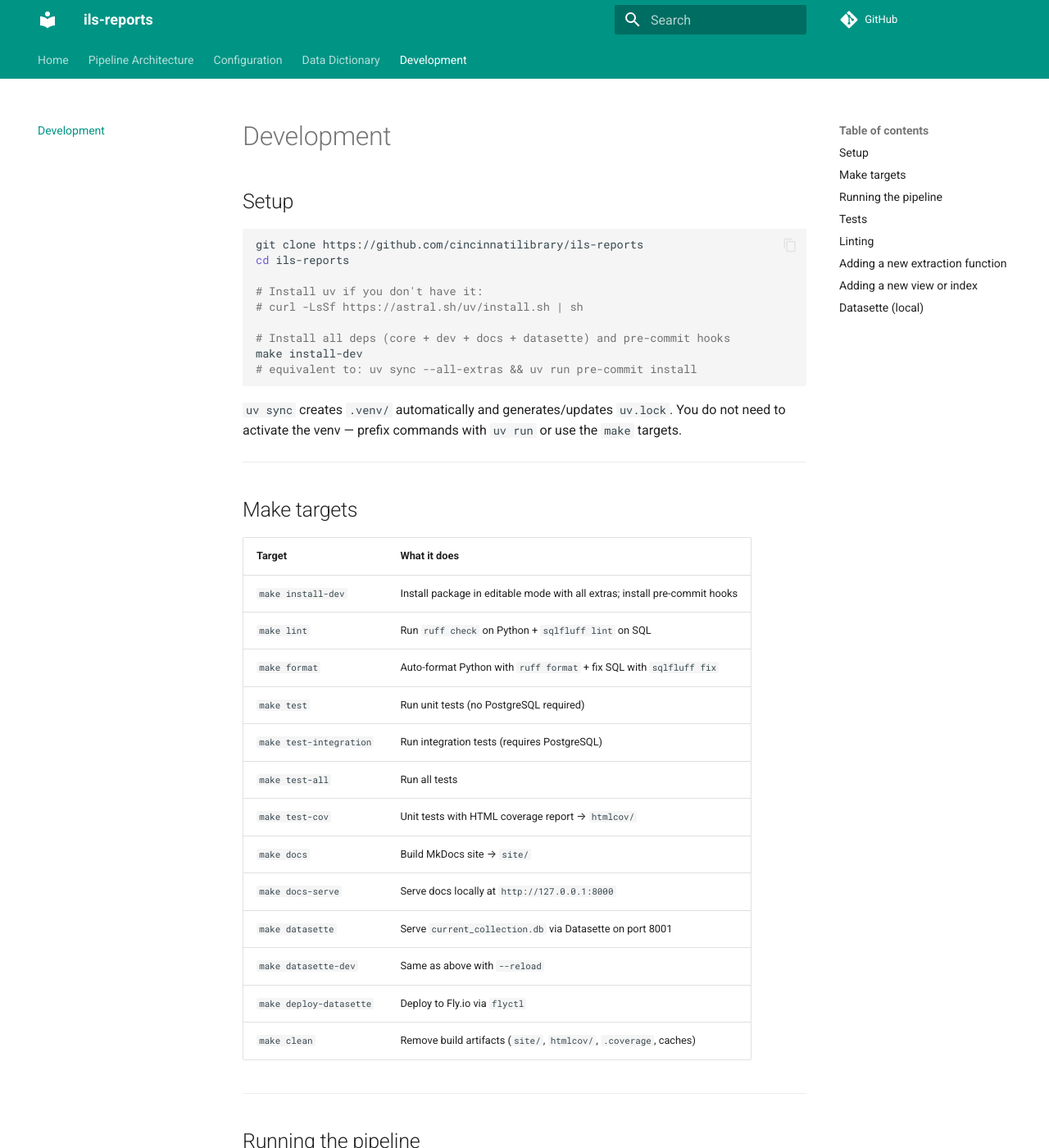
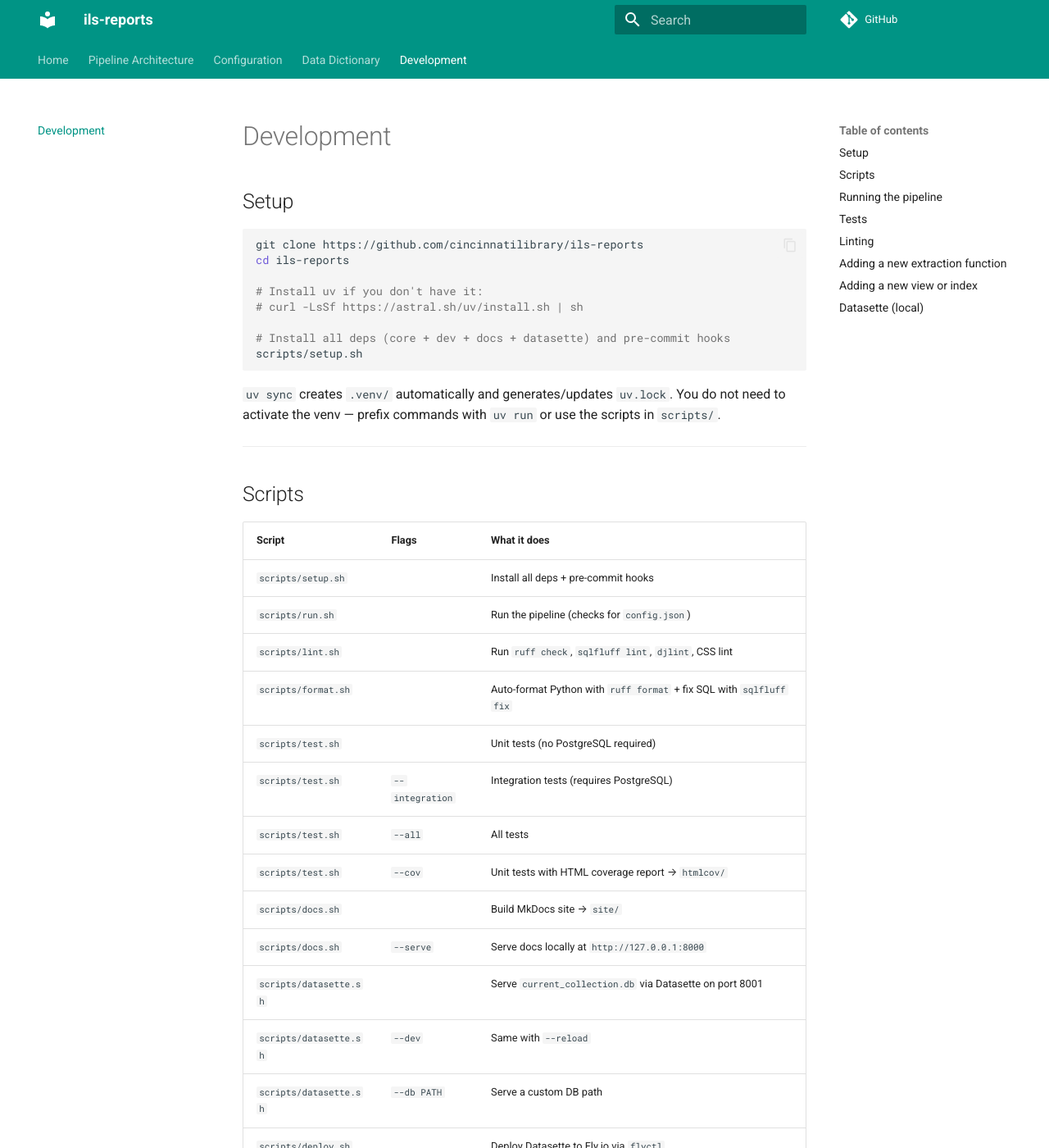
Before and after one commit to cincinnatilibrary/ils-reports, an MkDocs documentation site: the page built from docs/development.md, in a window 1280 px wide and 1400 px high. Shown: the whole window at 82% size. Built offline with MkDocs 1.6.1 and Material for MkDocs 9.7.7, drawn with Linux system fonts in a browser that asks for light colours; comment, search, counter and statistics services are not loaded; some of the changed text lies outside the part shown.

Commit message:
chore: replace Makefile with scripts/ directory
Replace single Makefile with individual shell scripts in scripts/ for
better discoverability and simpler CI integration. Update development
docs to reference scripts/*.sh instead of make targets.

Co-Authored-By: Claude Sonnet 4.6 <noreply@anthropic.com>

````diff
--- a/docs/development.md
+++ b/docs/development.md
@@ -10,33 +10,35 @@ cd ils-reports
 # curl -LsSf https://astral.sh/uv/install.sh | sh
 
 # Install all deps (core + dev + docs + datasette) and pre-commit hooks
-make install-dev
-# equivalent to: uv sync --all-extras && uv run pre-commit install
+scripts/setup.sh
 ```
 
 `uv sync` creates `.venv/` automatically and generates/updates `uv.lock`. You
 do not need to activate the venv — prefix commands with `uv run` or use the
-`make` targets.
+scripts in `scripts/`.
 
 ---
 
-## Make targets
+## Scripts
 
-| Target | What it does |
-|---|---|
-| `make install-dev` | Install package in editable mode with all extras; install pre-commit hooks |
-| `make lint` | Run `ruff check` on Python + `sqlfluff lint` on SQL |
-| `make format` | Auto-format Python with `ruff format` + fix SQL with `sqlfluff fix` |
-| `make test` | Run unit tests (no PostgreSQL required) |
-| `make test-integration` | Run integration tests (requires PostgreSQL) |
-| `make test-all` | Run all tests |
-| `make test-cov` | Unit tests with HTML coverage report → `htmlcov/` |
-| `make docs` | Build MkDocs site → `site/` |
-| `make docs-serve` | Serve docs locally at `http://127.0.0.1:8000` |
-| `make datasette` | Serve `current_collection.db` via Datasette on port 8001 |
-| `make datasette-dev` | Same as above with `--reload` |
-| `make deploy-datasette` | Deploy to Fly.io via `flyctl` |
-| `make clean` | Remove build artifacts (`site/`, `htmlcov/`, `.coverage`, caches) |
+| Script | Flags | What it does |
+|---|---|---|
+| `scripts/setup.sh` | | Install all deps + pre-commit hooks |
+| `scripts/run.sh` | | Run the pipeline (checks for `config.json`) |
+| `scripts/lint.sh` | | Run `ruff check`, `sqlfluff lint`, `djlint`, CSS lint |
+| `scripts/format.sh` | | Auto-format Python with `ruff format` + fix SQL with `sqlfluff fix` |
+| `scripts/test.sh` | | Unit tests (no PostgreSQL required) |
+| `scripts/test.sh` | `--integration` | Integration tests (requires PostgreSQL) |
+| `scripts/test.sh` | `--all` | All tests |
+| `scripts/test.sh` | `--cov` | Unit tests with HTML coverage report → `htmlcov/` |
+| `scripts/docs.sh` | | Build MkDocs site → `site/` |
+| `scripts/docs.sh` | `--serve` | Serve docs locally at `http://127.0.0.1:8000` |
+| `scripts/datasette.sh` | | Serve `current_collection.db` via Datasette on port 8001 |
+| `scripts/datasette.sh` | `--dev` | Same with `--reload` |
+| `scripts/datasette.sh` | `--db PATH` | Serve a custom DB path |
+| `scripts/deploy.sh` | | Deploy Datasette to Fly.io via `flyctl` |
+| `scripts/deploy.sh` | `--db` | Open SFTP shell to upload the database |
+| `scripts/clean.sh` | | Remove build artifacts (`site/`, `htmlcov/`, `.coverage`, caches) |
 
 ---
 
@@ -44,13 +46,10 @@ do not need to activate the venv — prefix commands with `uv run` or use the
 
 ```bash
 # Uses config.json in the project root
-uv run python -m collection_analysis.run
+scripts/run.sh
 
 # Or with a custom config path
 uv run python -m collection_analysis.run --config /path/to/config.json
-
-# Console script
-uv run collection-analysis
 ```
 
 ---
@@ -60,7 +59,7 @@ uv run collection-analysis
 Unit tests have no external dependencies:
 
 ```bash
-make test
+scripts/test.sh
 # or
 pytest tests/unit/ -v
 ```
@@ -69,7 +68,7 @@ Integration tests require a running PostgreSQL instance (managed automatically
 by `pytest-postgresql`):
 
 ```bash
-make test-integration
+scripts/test.sh --integration
 # or
 pytest tests/ -m integration -v
 ```
@@ -77,7 +76,7 @@ pytest tests/ -m integration -v
 Coverage report:
 
 ```bash
-make test-cov
+scripts/test.sh --cov
 open htmlcov/index.html
 ```
 
@@ -89,8 +88,8 @@ open htmlcov/index.html
 `sql/views/` and `sql/indexes/`.
 
 ```bash
-make lint    # check only
-make format  # auto-fix
+scripts/lint.sh    # check only
+scripts/format.sh  # auto-fix
 ```
 
 Pre-commit hooks run both automatically on `git commit`. To run manually:
@@ -115,7 +114,7 @@ pre-commit run --all-files
 1. Create a `.sql` file in `sql/views/` or `sql/indexes/`.
 2. Use a numeric prefix if ordering matters: `01_item_view.sql`.
 3. The file may contain multiple statements separated by semicolons.
-4. `make lint` will check it with `sqlfluff`.
+4. `scripts/lint.sh` will check it with `sqlfluff`.
 
 ---
 
@@ -124,8 +123,8 @@ pre-commit run --all-files
 After running the pipeline to produce `current_collection.db`:
 
 ```bash
-make datasette        # production config, port 8001
-make datasette-dev    # same + auto-reload on config change
+scripts/datasette.sh        # production config, port 8001
+scripts/datasette.sh --dev  # same + auto-reload on config change
 ```
 
 See `datasette/metadata.yml` for canned queries and column descriptions.
````
Also changed, not shown: 10 other files.
